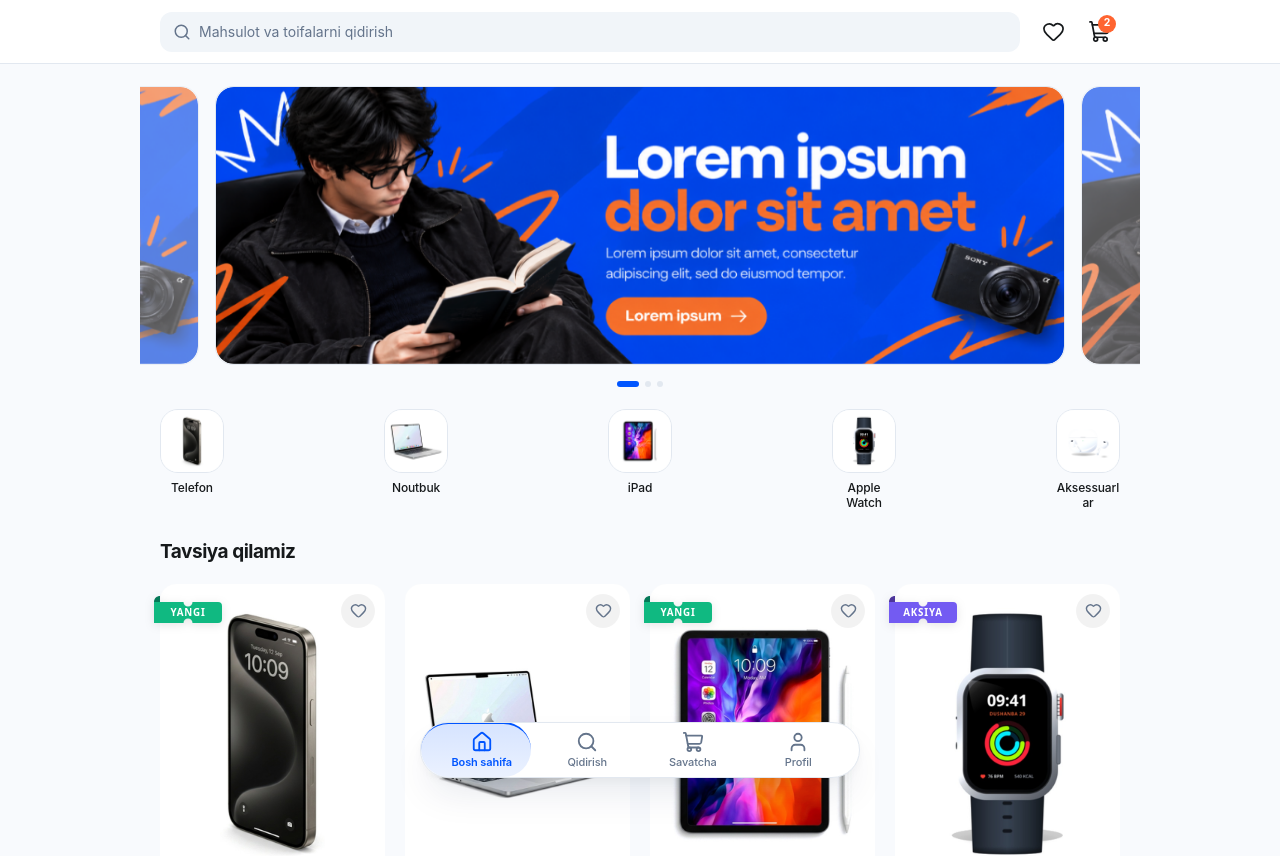
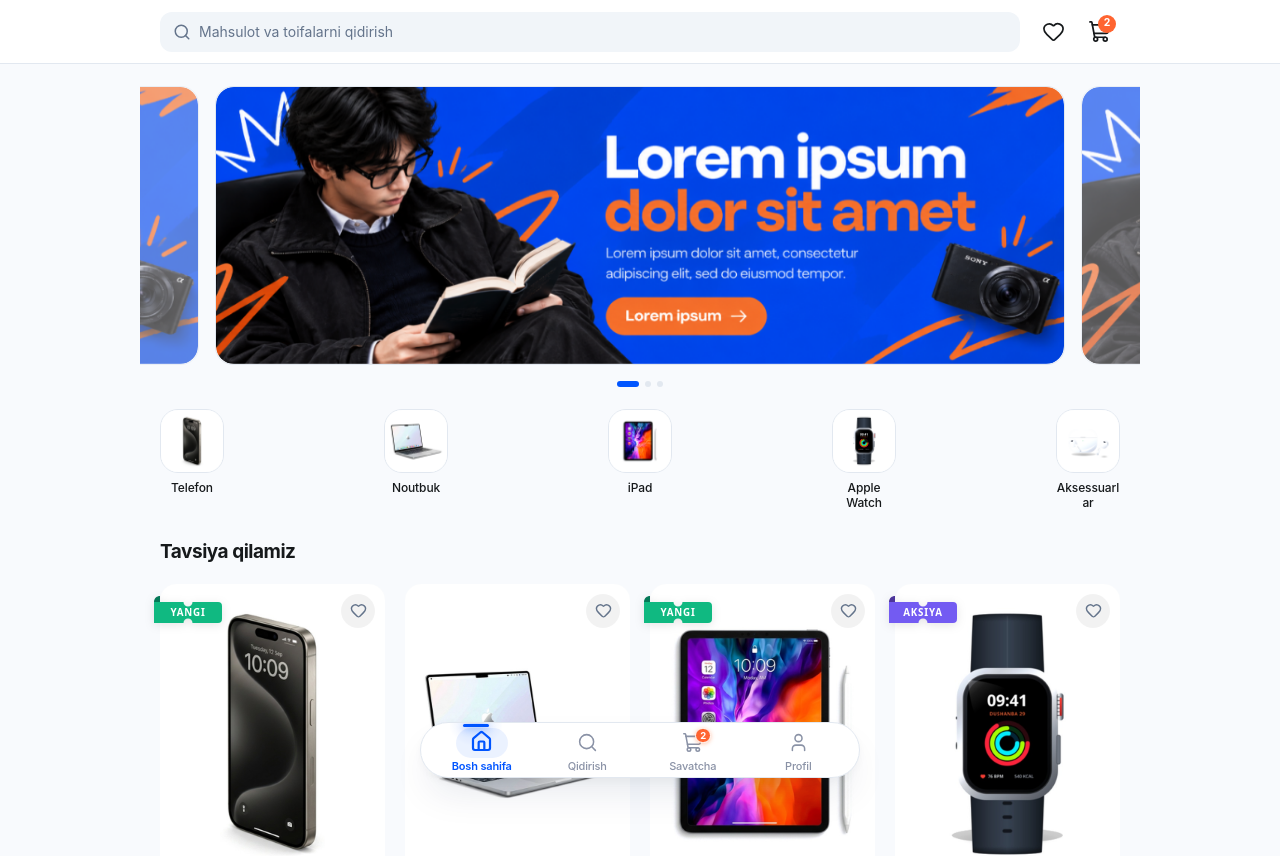
Before and after one commit to rakhimov-web/ecommerce, a React (Vite) app: page / in a window 1280 px wide. Shown: the top 856 px of the page. Built offline with nearby package versions, Linux system fonts and the light colour scheme; a web font is replaced by a local one.

Commit message:
feat(menu): implement fluid active pill, centered liquid indicator, and master ecommerce micro-interactions

```diff
--- a/src/App.jsx
+++ b/src/App.jsx
@@ -120,9 +120,22 @@
     };
   }, [currentPage, handleGoToHome]);
 
+  // Pastki Tab bar menyusi holati (0: Bosh sahifa, 1: Qidirish, 2: Savatcha, 3: Profil)
+  const [activeTab, setActiveTab] = useState(0);
+  const [prevPage, setPrevPage] = useState(currentPage);
+  if (currentPage !== prevPage) {
+    setPrevPage(currentPage);
+    if (currentPage === "search") {
+      setActiveTab(1);
+    } else if (currentPage === "home") {
+      setActiveTab(0);
+    }
+  }
+
   // Pastki Tab bar menyusi orqali o'tish
   const handleTabChange = useCallback(
     (index) => {
+      setActiveTab(index);
       if (index === 1) {
         handleGoToSearch();
       } else if (index === 0) {
@@ -132,7 +145,6 @@
     [handleGoToSearch, handleGoToHome],
   );
 
-  const activeTab = currentPage === "search" ? 1 : 0;
   const isHomeActive = currentPage === "home";
 
   return (
--- a/src/components/menu/Menu.jsx
+++ b/src/components/menu/Menu.jsx
@@ -5,10 +5,10 @@
 import styles from "./menu.module.css";
 
 const items = [
-  { id: 0, icon: <Home size={22} />, label: "Bosh sahifa" },
-  { id: 1, icon: <Search size={22} />, label: "Qidirish" },
-  { id: 2, icon: <ShoppingCart size={22} />, label: "Savatcha" },
-  { id: 3, icon: <User size={22} />, label: "Profil" },
+  { id: 0, label: "Bosh sahifa", Icon: Home },
+  { id: 1, label: "Qidirish", Icon: Search },
+  { id: 2, label: "Savatcha", Icon: ShoppingCart, badge: 2 },
+  { id: 3, label: "Profil", Icon: User },
 ];
 
 const itemWidthPercent = 100 / items.length; // 25%
@@ -32,29 +32,85 @@
       <nav className={styles.menu}>
         {items.map((item, index) => {
           const isActive = active === index;
+          const Icon = item.Icon;
+
           return (
-            <button
+            <motion.button
               key={item.id}
               onClick={() => handleSelect(index)}
               className={`${styles.navItem} ${isActive ? styles.active : ""}`}
               type="button"
+              whileTap={{ scale: 0.94 }}
+              transition={{ type: "spring", stiffness: 500, damping: 26 }}
+              aria-label={item.label}
             >
-              <span className={styles.iconWrapper}>{item.icon}</span>
-              <p className={styles.label}>{item.label}</p>
-            </button>
+              {/* Ikonka maydoni va orqa fondagi silliq harakatlanuvchi kapsula (active pill) */}
+              <div className={styles.iconContainer}>
+                {isActive && (
+                  <motion.div
+                    layoutId="activeNavPill"
+                    className={styles.activeCapsule}
+                    transition={{
+                      type: "spring",
+                      stiffness: 440,
+                      damping: 34,
+                      mass: 0.75,
+                    }}
+                  />
+                )}
+
+                <motion.span
+                  className={styles.iconWrapper}
+                  animate={{
+                    scale: isActive ? 1.08 : 1,
+                    y: isActive ? -1 : 0,
+                  }}
+                  transition={{
+                    type: "spring",
+                    stiffness: 440,
+                    damping: 24,
+                  }}
+                >
+                  <Icon
+                    size={21}
+                    strokeWidth={isActive ? 2.35 : 1.75}
+                    className={styles.iconSvg}
+                  />
+
+                  {/* Savatcha bildirishnoma belgisi (badge) */}
+                  {item.badge !== undefined && (
+                    <span className={styles.tabBadge}>{item.badge}</span>
+                  )}
+                </motion.span>
+              </div>
+
+              {/* Tab yorlig'i matni */}
+              <span className={styles.label}>{item.label}</span>
+            </motion.button>
           );
         })}
 
-        {/* Sliding Active Indicator */}
+        {/*
+          Yuqoridagi silliq suzuvchi neon indikator (Top Floating Pill & Ambient Glow):
+          To'liq enli qattiq chiziq emas, balki markazlashgan, yumaloq va nurli premium pill
+        */}
         <motion.div
+          className={styles.topIndicatorTrack}
           initial={false}
           animate={{
             left: `${active * itemWidthPercent}%`,
             width: `${itemWidthPercent}%`,
           }}
-          transition={{ type: "spring", stiffness: 380, damping: 30 }}
-          className={styles.indicator}
-        />
+          transition={{
+            type: "spring",
+            stiffness: 440,
+            damping: 34,
+            mass: 0.75,
+          }}
+        >
+          <div className={styles.topIndicatorPill} />
+          <div className={styles.topIndicatorAura} />
+        </motion.div>
       </nav>
     </div>
   );
--- a/src/components/menu/menu.module.css
+++ b/src/components/menu/menu.module.css
@@ -10,7 +10,7 @@
   border-radius: 0;
 }
 
-/* Standart mobil ilova pastki Tab Bar */
+/* Standart mobil ilova pastki Tab Bar (Apple iOS / Telegram Mini App standartida) */
 .menu {
   position: relative;
   display: flex;
@@ -21,8 +21,10 @@
   border-top: 1px solid var(--border);
   height: var(--menu-height);
   padding: 0 0 env(safe-area-inset-bottom, 0px);
-  box-shadow: 0 -2px 10px rgba(0, 0, 0, 0.04);
+  box-shadow: 0 -2px 12px rgba(0, 0, 0, 0.04);
   border-radius: 0;
+  user-select: none;
+  -webkit-user-select: none;
 }
 
 .navItem {
@@ -37,73 +39,128 @@
   background: transparent;
   border: none;
   cursor: pointer;
-  padding: 0.4rem 0.2rem;
-  color: var(--gray);
+  padding: 0.35rem 0.2rem;
+  color: #8A92A6;
   font-family: var(--font-primary);
   border-radius: 0;
-  transition:
-    color 0.2s ease,
-    opacity 0.15s ease;
-  transform: none !important; /* Hech qanday scale sakrashi yo'q */
+  transition: color 0.22s ease;
   -webkit-tap-highlight-color: transparent;
-}
-
-.navItem:active {
-  opacity: 0.75;
-  transform: none !important;
+  outline: none;
 }
 
 .navItem.active {
   color: var(--primary);
 }
 
-.iconWrapper {
+/* Ikonka konteyneri — active pill uchun nisbiy o'q */
+.iconContainer {
+  position: relative;
   display: flex;
   align-items: center;
   justify-content: center;
-  margin-bottom: 0.35rem;
-  color: inherit;
+  width: 52px;
+  height: 30px;
+  margin-bottom: 0.2rem;
 }
 
-.iconWrapper svg {
+/* Active tab orqasidagi silliq suzuvchi kapsula (Apple iOS / Raycast fluid pill) */
+.activeCapsule {
+  position: absolute;
+  inset: 0;
+  background: rgba(0, 90, 253, 0.08);
+  border-radius: 15px;
+  z-index: 1;
+  pointer-events: none;
+}
+
+.iconWrapper {
+  position: relative;
+  z-index: 2;
+  display: flex;
+  align-items: center;
+  justify-content: center;
+  color: inherit;
+  transition: color 0.2s ease;
+}
+
+.iconSvg {
   display: block;
+  transition: stroke 0.2s ease;
+}
+
+/* Savatcha bildirishnoma belgisi (Notification badge) */
+.tabBadge {
+  position: absolute;
+  top: -4px;
+  right: -8px;
+  min-width: 15px;
+  height: 15px;
+  padding: 0 4px;
+  background-color: var(--accent); /* #FD7434 brand orange */
+  color: var(--white);
+  font-size: 0.95rem; /* 9.5px */
+  font-weight: 700;
+  border-radius: 999px;
+  display: flex;
+  align-items: center;
+  justify-content: center;
+  border: 1.5px solid var(--white);
+  line-height: 1;
+  box-shadow: 0 1px 4px rgba(253, 116, 52, 0.4);
+  pointer-events: none;
+  z-index: 5;
 }
 
 /* Native ilova tab yorlig'i (Apple/Material standarti: 10.5-11px) */
 .label {
+  position: relative;
+  z-index: 2;
   font-family: var(--font-primary);
   font-size: var(--text-xs); /* 1.1rem (11px) */
   font-weight: 500;
   color: inherit;
   margin: 0;
   line-height: 1.15;
-  letter-spacing: -0.01em;
+  letter-spacing: -0.015em;
+  transition: color 0.2s ease, font-weight 0.15s ease;
 }
 
 .navItem.active .label {
   font-weight: 600;
+  color: var(--primary);
 }
 
-/* Menu faol tugmasining nozik ko'k foni va 1px border chiziqdan ustun turuvchi ko'k top line */
-.indicator {
+/* Yuqoridagi silliq suzuvchi neon indikator (Top Floating Pill & Ambient Glow) */
+.topIndicatorTrack {
   position: absolute;
-  top: -1px; /* 1px border-top ustiga aniq o'tiradi va chiziqdan chiqib ketmaydi */
-  bottom: 0;
-  background-color: rgba(
-    0,
-    85,
-    255,
-    0.12
-  ); /* Yoqimli, aniq ko'rinadigan ko'k fon */
-  background: linear-gradient(
-    180deg,
-    rgba(0, 85, 255, 0.16) 0%,
-    rgba(0, 85, 255, 0.08) 100%
+  top: -1px;
+  height: 100%;
+  pointer-events: none;
+  z-index: 2;
+  display: flex;
+  flex-direction: column;
+  align-items: center;
+}
+
+.topIndicatorPill {
+  width: 26px;
+  height: 3px;
+  background: var(--primary);
+  border-radius: 999px;
+  box-shadow: 0 2px 7px rgba(0, 90, 253, 0.42);
+}
+
+.topIndicatorAura {
+  position: absolute;
+  top: 0;
+  width: 52px;
+  height: 22px;
+  background: radial-gradient(
+    ellipse at top,
+    rgba(0, 90, 253, 0.14) 0%,
+    transparent 75%
   );
-  border-top: 2.5px solid var(--primary); /* 1px borderdan ustun turuvchi yorqin ko'k top line */
   pointer-events: none;
-  z-index: 1; /* Tugma ikonkalari va matnlarining orqasida joylashadi */
-  border-radius: 0;
 }
 
 @media (max-width: 360px) {
@@ -111,8 +168,18 @@
     height: 5.2rem;
   }
 
+  .iconContainer {
+    width: 44px;
+    height: 26px;
+  }
+
   .label {
     font-size: 1.02rem; /* 10.2px */
+  }
+
+  .topIndicatorPill {
+    width: 22px;
+    height: 2.5px;
   }
 }
 
@@ -139,7 +206,11 @@
     padding: 0 0.8rem;
   }
 
-  .indicator {
-    border-radius: 999px;
+  .topIndicatorTrack {
+    top: 0;
+  }
+
+  .topIndicatorPill {
+    margin-top: 1px;
   }
 }
```
